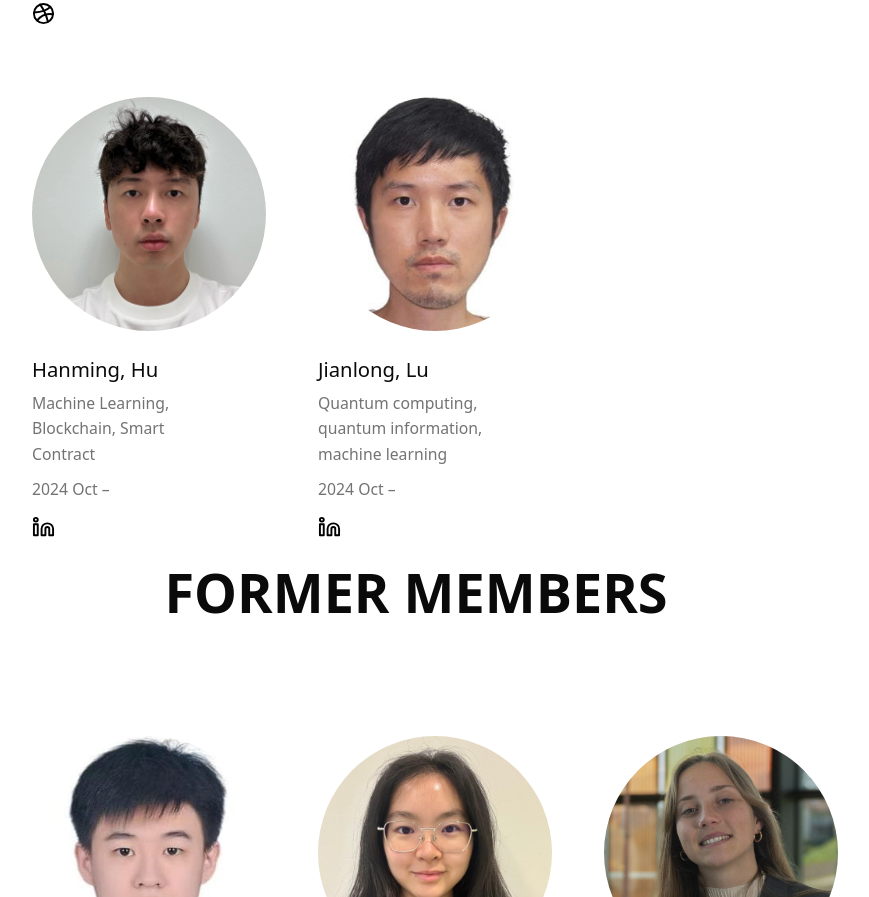
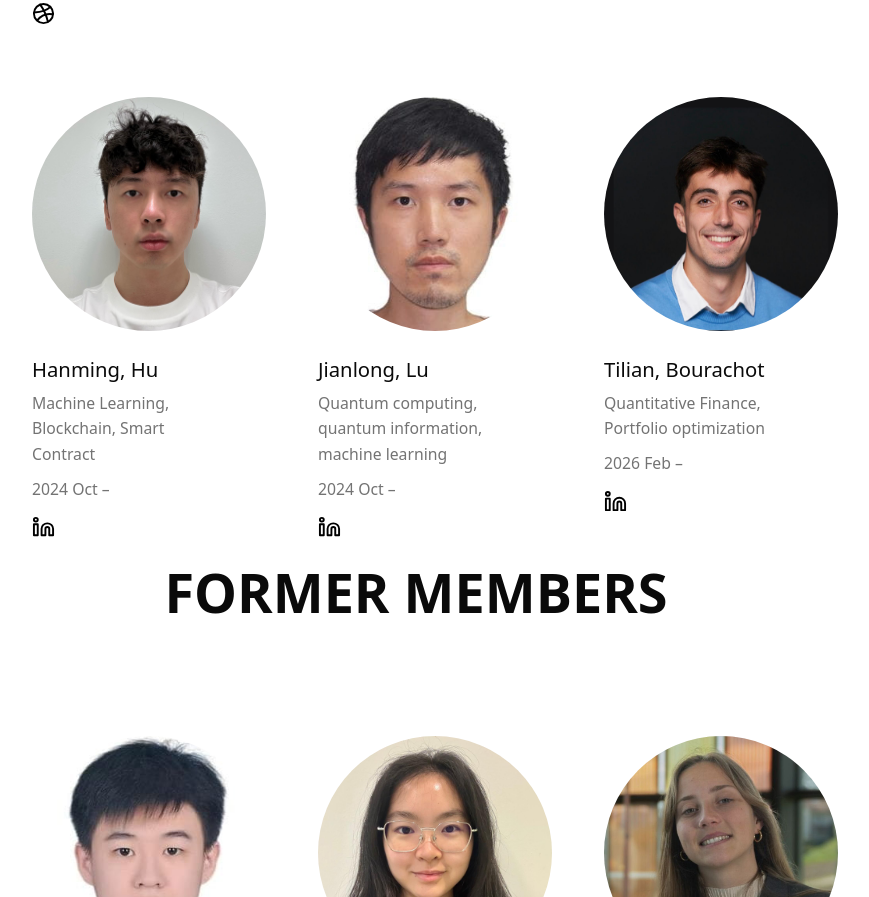
Before and after one commit to Hanmingh/Chen, a React (Vite) app: page /member in a window 1280 px wide. Shown: the part 2048-2945 px from the top of the page, without its empty margins (224-1093 px from the left). Built offline with nearby package versions, Linux system fonts and the light colour scheme.

Commit message:
team_update

```diff
--- a/src/data/teamData.ts
+++ b/src/data/teamData.ts
@@ -132,6 +132,17 @@ export const currentMembers: TeamMember[] = [
         avatar: "teams/current/jianlong.jpg",
         company: "",
         linkedin:"https://www.linkedin.com/in/jianlong-lu-1662a9167/",
+        github:"",
+        dribbble:"",
+    },
+    {
+        id: "tilian",
+        name: "Tilian, Bourachot",
+        term: "2026 Feb –",
+        focus: "Quantitative Finance, Portfolio optimization",
+        avatar: "teams/current/tilian.jpeg",
+        company: "",
+        linkedin:"https://www.linkedin.com/in/tilian-bourachot-054486288",
         github:"",
         dribbble:"",
     },
```
Also changed, not shown: public/teams/current/tilian.jpeg (added).
